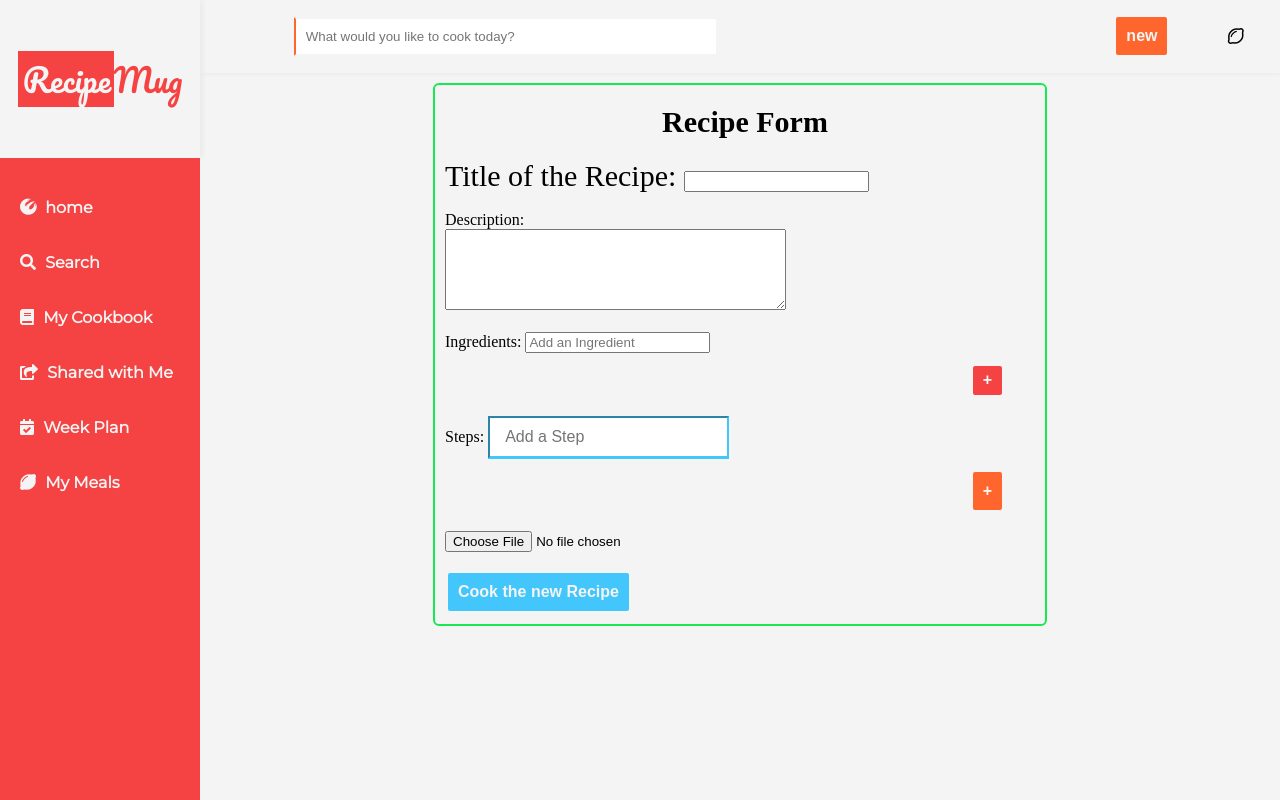
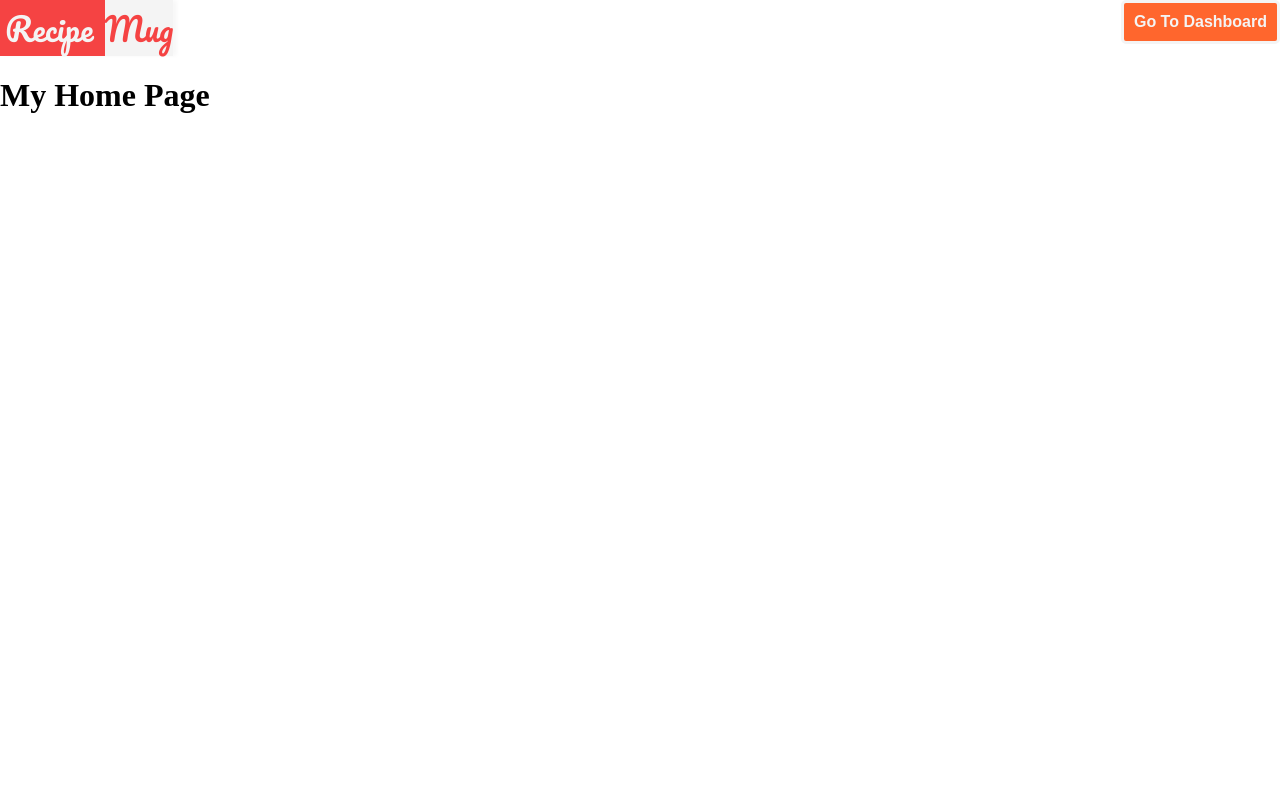
Before and after one commit to Guardiadelcastro/recipemug, a Vue app: page /#/ in a window 1280 px wide. Built offline with nearby package versions, Linux system fonts and the light colour scheme.

Commit message:
Added routing to homepage and to dashboard components

```diff
--- a/src/App.vue
+++ b/src/App.vue
@@ -1,17 +1,11 @@
 <template>
-  <div>
-    <Dashboard />
-  </div>
+  <RouterView />
 </template>
 
 <script>
-import Dashboard from './pages/Dashboard.vue';
 
 export default {
   name: 'App',
-  components: {
-    'Dashboard': Dashboard
-  }
 };
 
 </script>
--- /dev/null
+++ b/src/components/BaseLogo.vue
@@ -0,0 +1,44 @@
+<template>
+  <div class="logo">
+    <div class="title">
+      <span class="recipe-title">
+        Recipe
+      </span>
+      <span class="mug-title">
+        Mug
+      </span>
+    </div>
+  </div>
+</template>
+
+<script>
+export default {
+  name: 'BaseLogo',
+};
+</script>
+
+<style lang="stylus" scoped>
+@import '../styles/variables'
+
+.logo
+  display flex
+  flex-flow row nowrap
+  justify-content center
+  align-items center
+  background $white
+  box-shadow 4px 0 4px 0 rgba(0, 0, 0, 0.03)
+
+.recipe-title
+  background-color $red
+  padding 0 3px 0 5px
+  font-family $font-title
+  font-size 2em
+  color $white
+  font-weigth bold
+
+.mug-title
+  color $red
+  font-family $font-title
+  font-size 2em
+  font-weigth bold
+</style>
--- /dev/null
+++ b/src/containers/HomeNavBar.vue
@@ -0,0 +1,38 @@
+<template>
+  <nav class="nav-bar">
+    <BaseLogo />
+    <RouterLink to="/dashboard">
+      <BaseButton
+        type="button"
+        theme="orange"
+        name="Go To Dashboard"
+      />
+    </RouterLink>
+  </nav>
+</template>
+<script>
+import BaseButton from '../components/BaseButton.vue';
+import BaseLogo from '../components/BaseLogo.vue';
+
+export default {
+  name: 'NavBar',
+  components: {
+    BaseButton,
+    BaseLogo
+  }
+};
+</script>
+
+<style lang="stylus" scoped>
+@import '../styles/variables'
+
+.nav-bar
+  display flex
+  flex-flow row nowrap
+  aling-content center
+  justify-content space-between
+
+a
+  text-decoration none
+
+</style>
--- a/src/containers/SideBar.vue
+++ b/src/containers/SideBar.vue
@@ -1,48 +1,46 @@
 <template>
   <div class="nav-container">
-    <div class="title">
-      <span class="recipe-title">
-        Recipe
-      </span>
-      <span class="mug-title">
-        Mug
-      </span>
-    </div>
+    <RouterLink
+      class="logo"
+      to="/"
+    >
+      <BaseLogo />
+    </RouterLink>
     <div class="nav-list">
       <NavLink
         show-icon
         icon="fab fa-phoenix-squadron"
-        to="/#home"
+        to="/dashboard/home"
         name="home"
       />
       <NavLink
         show-icon
         icon="fas fa-search"
-        to="/#search"
+        to="/dashboard/search"
         name="Search"
       />
       <NavLink
         show-icon
         icon="fas fa-book"
-        to="/#cookbook"
+        to="/dashboard/my-cookbook"
         name="My Cookbook"
       />
       <NavLink
         show-icon
         icon="fas fa-share-square"
-        to="/#shared"
+        to="/dashboard/shared"
         name="Shared with Me"
       />
       <NavLink
         show-icon
         icon="fas fa-calendar-check"
-        to="/#week-plan"
+        to="/dashboard/week-plan"
         name="Week Plan"
       />
       <NavLink
         show-icon
         icon="fas fa-lemon"
-        to="/My meals"
+        to="/dashboard/meal-plans"
         name="My Meals"
       />
     </div>
@@ -51,11 +49,13 @@
 
 <script>
 import NavLink from '../components/NavLink.vue';
+import BaseLogo from '../components/BaseLogo.vue';
 
 export default {
   name:'SideBar',
   components: {
-    NavLink
+    NavLink,
+    BaseLogo
   },
   props: {}
 };
@@ -71,28 +71,15 @@ export default {
   grid-gap 10px
   background-color $red
 
-.title
+.logo
   grid-row 1 / 2
+  text-decoration none
   display flex
   flex-flow row nowrap
   justify-content center
   align-items center
   background $white
   box-shadow 4px 0 4px 0 rgba(0, 0, 0, 0.03)
-
-.recipe-title
-  background-color $red
-  padding 0 3px 0 5px
-  font-family $font-title
-  font-size 2em
-  color $white
-  font-weigth bold
-
-.mug-title
-  color $red
-  font-family $font-title
-  font-size 2em
-  font-weigth bold
 
 .nav-list
   grid-row 2 / 3
--- a/src/pages/Dashboard.vue
+++ b/src/pages/Dashboard.vue
@@ -1,24 +1,22 @@
 <template>
   <div class="container">
-    <NavBar class="navbar" />
+    <BaseNavBar class="navbar" />
     <SideBar class="sidebar" />
     <div class="content">
-      <FullRecipe class="content" />
+      <RouterView />
     </div>
   </div>
 </template>
 
 <script>
-import NavBar from '../containers/NavBar.vue';
+import BaseNavBar from '../containers/BaseNavBar.vue';
 import SideBar from '../containers/SideBar.vue';
-import FullRecipe from '../templates/FullRecipe.vue';
 
 export default {
   name: 'Dashboard',
   components: {
-    NavBar,
+    BaseNavBar,
     SideBar,
-    FullRecipe
   }
 };
 </script>
--- a/src/pages/HomePage.vue
+++ b/src/pages/HomePage.vue
@@ -1,10 +1,18 @@
 <template>
-  <h1>My Home Page</h1>
+  <div>
+    <HomeNavBar />
+    <h1>My Home Page</h1>
+  </div>
 </template>
 
 <script>
+import HomeNavBar from '../containers/HomeNavBar.vue';
+
 export default {
-
+  name: 'HomePage',
+  components: {
+    HomeNavBar
+  }
 };
 </script>
 
--- a/src/router.js
+++ b/src/router.js
@@ -1,7 +1,14 @@
-
-
 import Vue from 'vue';
 import Router from 'vue-router';
+import HomePage from './pages/HomePage.vue';
+import Dashboard from './pages/Dashboard.vue';
+import Cookbook from './templates/Cookbook.vue';
+import MealPlans from './templates/MealPlans.vue';
+import Search from './templates/Search.vue';
+import Shared from './templates/Shared.vue';
+import UserHome from './templates/UserHome.vue';
+import WeekPlan from './templates/WeekPlan.vue';
+
 
 Vue.use(Router);
 
@@ -9,11 +16,45 @@ export default new Router({
   routes: [
     {
       path: '/',
-      name: 'home',
+      name: 'Recipe Mug',
+      component: HomePage
     },
     {
-      path: '/about',
-      name: 'about',
+      path: '/dashboard',
+      name: 'dashboard',
+      component: Dashboard,
+      children: [
+        {
+          path: 'home',
+          name: 'home',
+          component: UserHome
+        },
+        {
+          path: 'search',
+          name: 'search',
+          component: Search
+        },
+        {
+          path: 'my-cookbook',
+          name: 'cookbook',
+          component: Cookbook
+        },
+        {
+          path: 'shared',
+          name: 'shared with me',
+          component: Shared
+        },
+        {
+          path: 'week-plan',
+          name: 'week plan',
+          component: WeekPlan
+        },
+        {
+          path: 'meal-plans',
+          name: 'meal plans',
+          component: MealPlans
+        },
+      ]
     },
   ],
 });
--- a/src/templates/Cookbook.vue
+++ b/src/templates/Cookbook.vue
@@ -1,12 +1,20 @@
 <template>
-  <h1 class="cookbook">
-    My Cookbook
-  </h1>
+  <div>
+    <h1 class="cookbook">
+      My Cookbook
+    </h1>
+    <FullRecipe />
+  </div>
 </template>
 
 <script>
+import FullRecipe from './FullRecipe.vue';
+
 export default {
-
+  name: 'Cookbook',
+  components: {
+    FullRecipe
+  }
 };
 </script>
 
--- a/src/templates/Home.vue
+++ b/src/templates/UserHome.vue
@@ -1,5 +1,5 @@
 <template>
-  <h1 class="search">
+  <h1 class="home">
     Home
   </h1>
 </template>
```
Also changed, not shown: src/containers/BaseNavBar.vue (renamed from src/containers/NavBar.vue).
